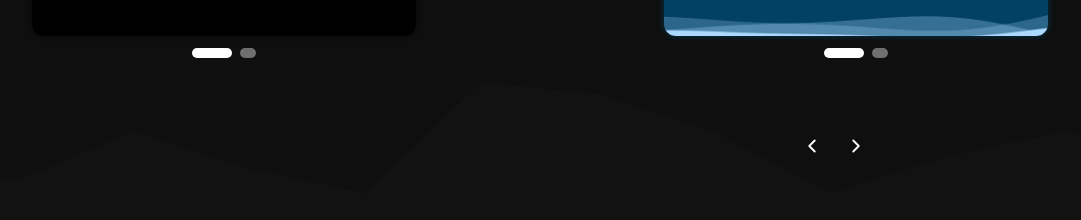
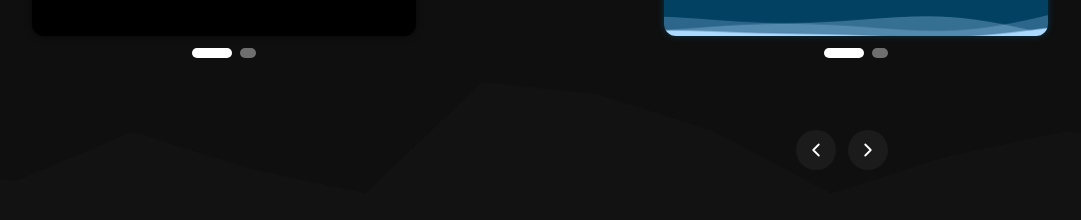
Before and after one commit to LeonardoAtaides/MyPortifolio, a Next.js app in the folder my-portifolio/: page / in a window 1280 px wide. Shown: the part 1040-1260 px from the top of the page, without its empty margins (100-1181 px from the left). Built offline with nearby package versions, Linux system fonts and the light colour scheme.

Commit message:
Update projectcarrosel.tsx

```diff
--- a/my-portifolio/app/components/projectcarrosel.tsx
+++ b/my-portifolio/app/components/projectcarrosel.tsx
@@ -161,38 +161,30 @@ export default function ProjectsCarousel() {
         alt="Cometa inferior"
       />
 
-      {/* BOTÕES DE NAVEGAÇÃO */}
+      {/* BOTÕES DE NEXT */}
       <div className="relative bottom-16 left-[70%] z-50 flex gap-3 2xl:hidden">
         <button
           onClick={scrollPrev}
           className="
-            w-8 h-8
+            w-10 h-10
             rounded-full
-            bg-[#1b1b1b]
             text-white
             flex items-center justify-center
-            transition
-          "
-        style={{backgroundColor: theme === "dark" ? "#0F0F0F" : "var(--bg-secundary)",}}
-        >
-
-          <ChevronLeft size={22} />
+            transition"
+        style={{backgroundColor: theme === "dark" ? "#1b1b1b" : "var(--bg-secundary)",}}>
+        <ChevronLeft size={22} />
         </button>
 
         <button
           onClick={scrollNext}
           className="
-            w-8 h-8
+            w-10 h-10
             rounded-full
-           bg-[#1b1b1b]
             text-white
             flex items-center justify-center
-            transition
-          "
-        style={{backgroundColor: theme === "dark" ? "#0F0F0F" : "var(--bg-secundary)",}}
-        >
-
-          <ChevronRight size={22} />
+            transition"
+        style={{backgroundColor: theme === "dark" ? "#1b1b1b" : "var(--bg-secundary)",}}>
+        <ChevronRight size={22} />
         </button>
       </div>
     </div>
```
